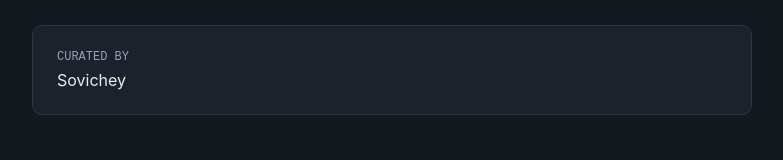
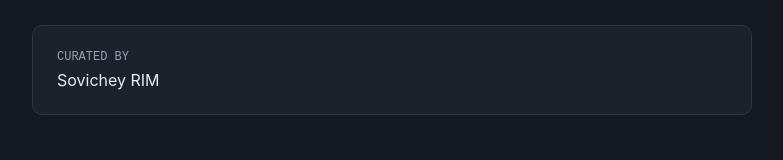
Before and after one commit to Sovichey/khmer-ricecakes-archive, a Next.js app: page / in a window 1280 px wide. Shown: the part 243-403 px from the top of the page, without its empty margins (248-1031 px from the left). Built offline with nearby package versions, Linux system fonts and the light colour scheme.

Commit message:
make it mine

```diff
--- a/collection.config.js
+++ b/collection.config.js
@@ -15,7 +15,7 @@ const collection = {
     "A living archive of a piece of Khmer culture, built for ICT 340.",
 
   // Who is building this archive? Your name, as you want it shown.
-  curator: "Sovichey",
+  curator: "Sovichey RIM",
 
   // Where does your knowledge come from? A person, a place, a community.
   source: "To be gathered",
```
